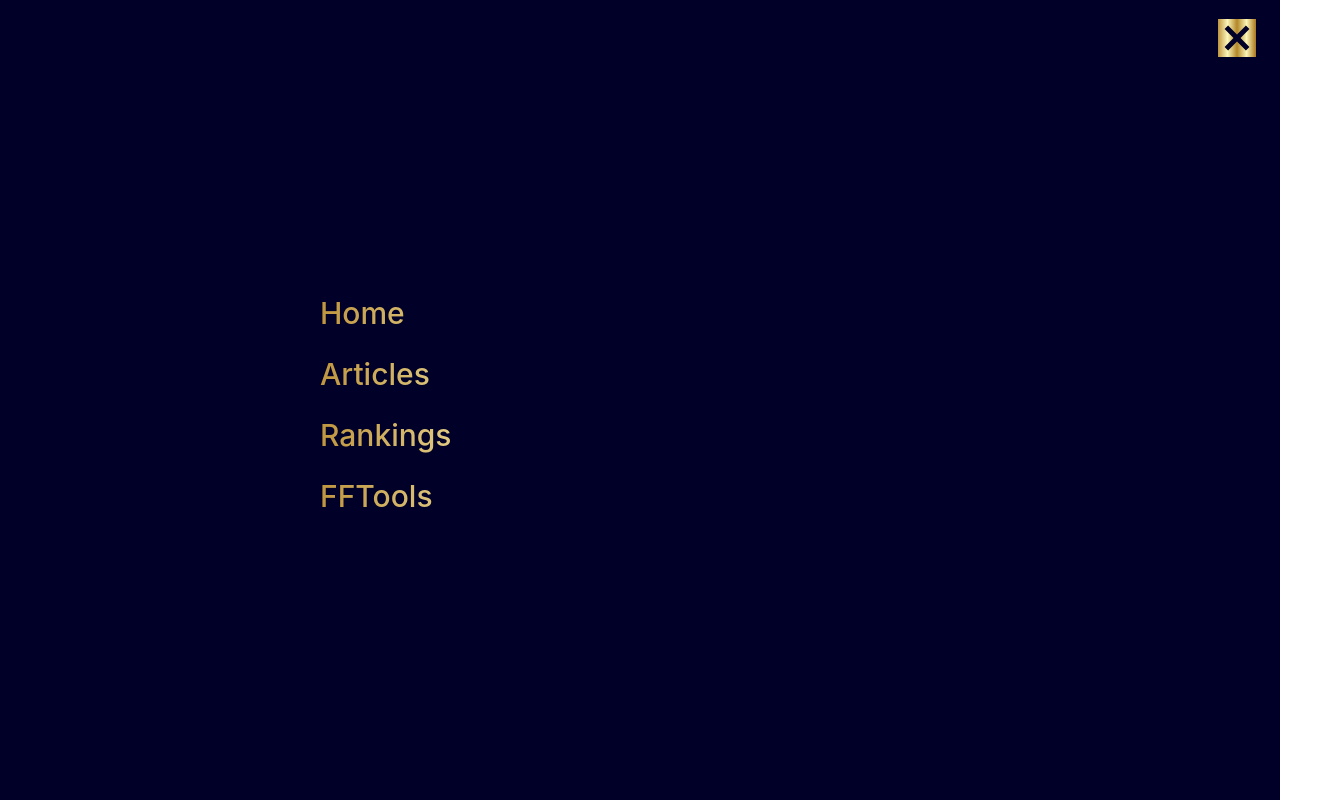
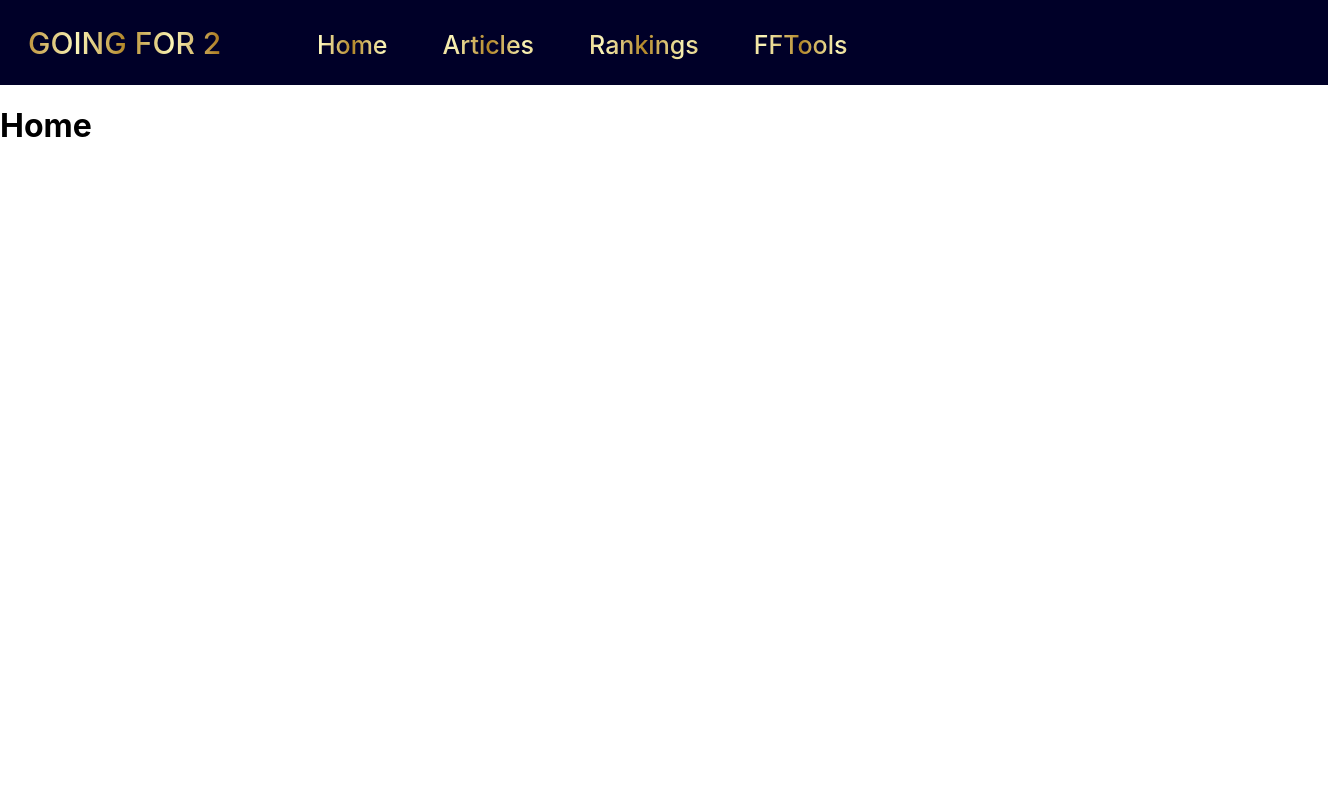
Before and after one commit to fvaldez3/GoingFor2, a React (Create React App) app: page /home in a window 1280 px wide. Shown: the whole page, 1328 px wide, since content can reach past the window. Built offline with nearby package versions, Linux system fonts and the light colour scheme.

Commit message:
created functionality for mobile view and routing for pages

```diff
--- a/package.json
+++ b/package.json
@@ -13,6 +13,7 @@
     "react-dom": "^18.2.0",
     "react-icons": "^4.4.0",
     "react-responsive": "^9.0.0",
+    "react-router-dom": "^6.4.2",
     "react-scripts": "5.0.1",
     "styled-components": "^5.3.6",
     "web-vitals": "^2.1.0"
--- a/src/App.jsx
+++ b/src/App.jsx
@@ -1,10 +1,23 @@
 import React from "react";
-//import Navbar from "./components/navbar/Navbar";
-import MobileNavBar from "./components/navbar/MobileNavBar";
+import Navbar from "./components/navbar/Navbar";
+import { Routes, Route } from "react-router-dom";
+import Articles from "./pages/Articles";
+import Home from "./pages/Home";
+import FFTools from "./pages/FFTools";
+import Rankings from "./pages/Rankings";
 
 function App() {
-  //return <Navbar></Navbar>;
-  return <MobileNavBar></MobileNavBar>;
+  return (
+    <React.Fragment>
+      <Navbar></Navbar>
+      <Routes>
+        <Route path="/home" element={<Home />} />
+        <Route path="/articles" element={<Articles />} />
+        <Route path="/rankings" element={<Rankings />} />
+        <Route path="/fftools" element={<FFTools />} />
+      </Routes>
+    </React.Fragment>
+  );
 }
 
 export default App;
--- a/src/components/navbar/MobileNavBar.jsx
+++ b/src/components/navbar/MobileNavBar.jsx
@@ -6,20 +6,29 @@ import {
   MobileNavLink,
   MobileNavWrapper,
   MobileNavMenu,
+  Link,
 } from "./navbarElements";
 
-function MobileNavBar() {
+function MobileNavBar(props) {
   return (
-    <MobileNavbarContainer>
-      <Icon>
+    <MobileNavbarContainer isOpen={props.isOpen} onClick={props.toggle}>
+      <Icon onClick={props.toggle}>
         <CloseIcon size={38} />
       </Icon>
       <MobileNavWrapper>
         <MobileNavMenu>
-          <MobileNavLink href="#">Home</MobileNavLink>
-          <MobileNavLink href="#">Articles</MobileNavLink>
-          <MobileNavLink href="#">Rankings</MobileNavLink>
-          <MobileNavLink href="#">FFTools</MobileNavLink>
+          <MobileNavLink>
+            <Link to="/home">Home</Link>
+          </MobileNavLink>
+          <MobileNavLink>
+            <Link to="/articles">Articles</Link>
+          </MobileNavLink>
+          <MobileNavLink>
+            <Link to="/rankings">Rankings</Link>
+          </MobileNavLink>
+          <MobileNavLink>
+            <Link to="/fftools">FFTools</Link>
+          </MobileNavLink>
         </MobileNavMenu>
       </MobileNavWrapper>
     </MobileNavbarContainer>
--- a/src/components/navbar/NavLinks.jsx
+++ b/src/components/navbar/NavLinks.jsx
@@ -11,16 +11,16 @@ function NavLinks() {
     <NavLinksContainer>
       <LinksWrapper>
         <LinkItem>
-          <Link href="#">Home</Link>
+          <Link to="/home">Home</Link>
         </LinkItem>
         <LinkItem>
-          <Link href="#">Articles</Link>
+          <Link to="/articles">Articles</Link>
         </LinkItem>
         <LinkItem>
-          <Link href="#">Rankings</Link>
+          <Link to="/rankings">Rankings</Link>
         </LinkItem>
         <LinkItem>
-          <Link href="#">FFTools</Link>
+          <Link to="/fftools">FFTools</Link>
         </LinkItem>
       </LinksWrapper>
     </NavLinksContainer>
--- a/src/components/navbar/Navbar.jsx
+++ b/src/components/navbar/Navbar.jsx
@@ -1,4 +1,4 @@
-import React from "react";
+import React, { useState } from "react";
 import {
   NavbarContainer,
   LogoSection,
@@ -10,10 +10,20 @@ import Logo from "../logo/Logo";
 import NavLinks from "./NavLinks";
 import { useMediaQuery } from "react-responsive";
 import { GoThreeBars } from "react-icons/go";
+import MobileNavBar from "./MobileNavBar";
 
 function Navbar() {
   const isMobile = useMediaQuery({ maxWidth: 756 });
+  const [isMobileNavActive, setMobileNavActive] = useState(false);
+
+  const toggleMobileView = () => {
+    setMobileNavActive((prevState) => {
+      return !prevState;
+    });
+  };
+
   return (
+    <React.Fragment>
       <NavbarContainer>
         <LogoSection>
           <Logo />
@@ -21,12 +31,17 @@ function Navbar() {
         <MenuSection>{!isMobile && <NavLinks />}</MenuSection>
         <HamburgerSection>
           {isMobile && (
-          <HamburgerButton>
+            <HamburgerButton onClick={toggleMobileView}>
               <GoThreeBars size={45} color="000028" />
             </HamburgerButton>
           )}
         </HamburgerSection>
       </NavbarContainer>
+      <MobileNavBar
+        isOpen={isMobileNavActive}
+        toggle={toggleMobileView}
+      ></MobileNavBar>
+    </React.Fragment>
   );
 }
 
--- a/src/components/navbar/navbarElements.js
+++ b/src/components/navbar/navbarElements.js
@@ -1,5 +1,6 @@
 import styled from "styled-components"
 import {GoX} from "react-icons/go"
+import { Link as LinkR } from "react-router-dom";
 
 export const NavbarContainer = styled.div`
     width: 100%;
@@ -46,7 +47,7 @@ export const LinkItem = styled.li`
     }
 `;
 
-export const Link = styled.a`
+export const Link = styled(LinkR)`
     text-decoration: none;
     color: inherit;
     font-size: inherit;
@@ -85,8 +86,8 @@ export const MobileNavbarContainer = styled.aside`
     top: 0;
     left: 0;
     transition: 0.3s ease-in-out;
-    /*opacity: ${({isOpen}) => (isOpen ? "100%" : "0")};
-    top: ${({isOpen}) => (isOpen ? "0" : "-100%")};*/
+    opacity: ${({isOpen}) => (isOpen ? "100%" : "0")};
+    top: ${({isOpen}) => (isOpen ? "0" : "-100%")};
 `;
 
 export const CloseIcon = styled(GoX)`
--- a/src/index.js
+++ b/src/index.js
@@ -1,14 +1,18 @@
 import React from 'react';
 import ReactDOM from 'react-dom/client';
+import App from './App';
 import './index.css';
-import App from './App';
+import { BrowserRouter } from 'react-router-dom';
 import reportWebVitals from './reportWebVitals';
+
 
 const root = ReactDOM.createRoot(document.getElementById('root'));
 root.render(
-  <React.StrictMode>
-    <App />
-  </React.StrictMode>
+  <BrowserRouter>
+    <React.StrictMode>
+      <App />
+    </React.StrictMode>
+  </BrowserRouter>
 );
 
 // If you want to start measuring performance in your app, pass a function
--- /dev/null
+++ b/src/pages/Articles.jsx
@@ -0,0 +1,7 @@
+import React from "react";
+
+function Articles() {
+  return <h1>Articles</h1>;
+}
+
+export default Articles;
--- /dev/null
+++ b/src/pages/FFTools.jsx
@@ -0,0 +1,7 @@
+import React from "react";
+
+function FFTools() {
+  return <h1>FFTools</h1>;
+}
+
+export default FFTools;
--- /dev/null
+++ b/src/pages/Home.jsx
@@ -0,0 +1,7 @@
+import React from "react";
+
+function Home() {
+  return <h1>Home</h1>;
+}
+
+export default Home;
--- /dev/null
+++ b/src/pages/Rankings.jsx
@@ -0,0 +1,7 @@
+import React from "react";
+
+function Rankings() {
+  return <h1>Rankings</h1>;
+}
+
+export default Rankings;
```
Also changed, not shown: 1 other file (tests, documents, lock files or other folders). Lines whose indentation alone changed are shown as unchanged.
